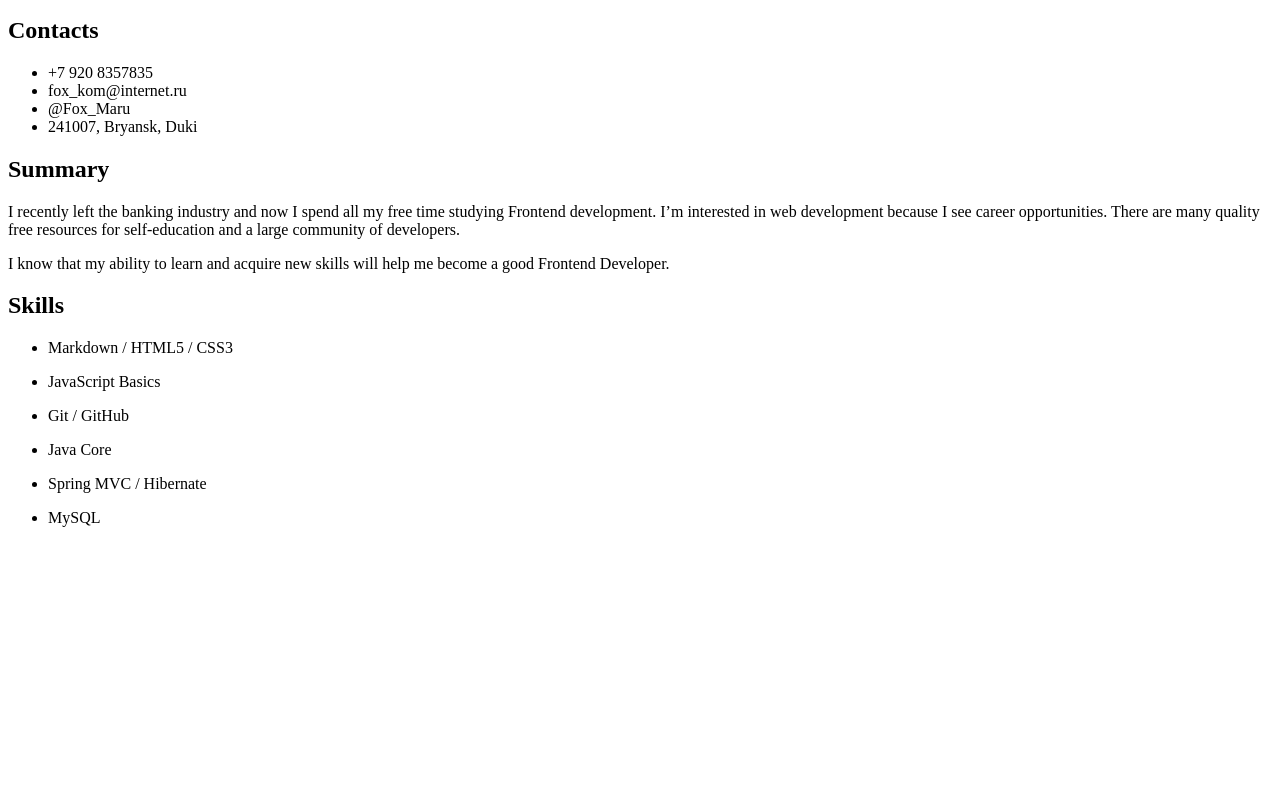
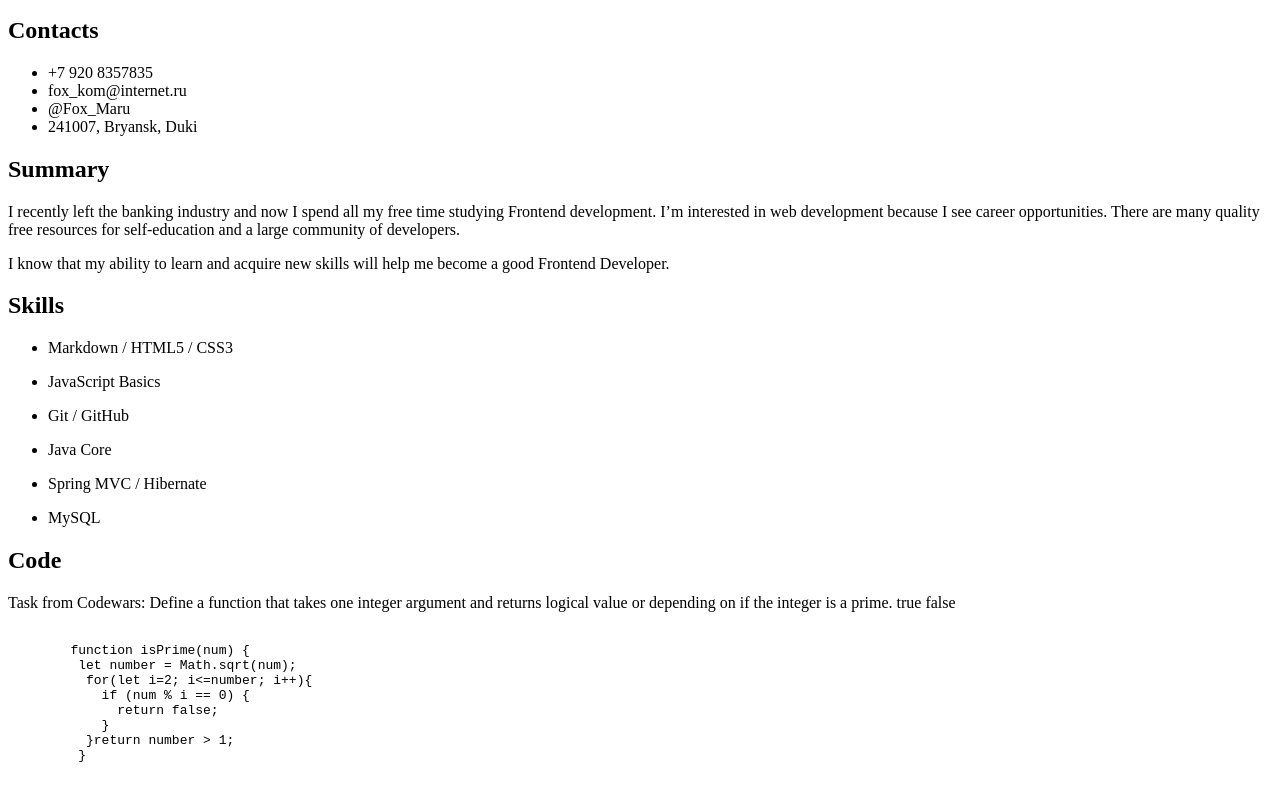
Before and after one commit to fox1206/rsschool-cv-archive, a plain HTML site: page index.html in a window 1280 px wide. Shown: the part 975-1775 px from the top of the page. Before the commit the page ends 1518 px from the top, so only its background shows below. Drawn offline with Linux system fonts and the light colour scheme.

Commit message:
feat: add code

```diff
--- a/index.html
+++ b/index.html
@@ -106,6 +106,24 @@
             </ul>
           </section>
 
+          <section class="code section">
+            <h2 id="code" class="title_two">Code</h2>
+            <p class="inform"><span class="task">Task from Codewars:</span> Define a function that takes one integer argument and returns logical value or depending on if the integer is a prime. true false</p>
+            <pre>
+              <code>
+        function isPrime(num) {
+         let number = Math.sqrt(num);
+          for(let i=2; i&lt;=number; i++){
+            if (num % i == 0) {
+              return false;
+            }
+          }return number > 1;
+         }
+            </code>
+            </pre>
+
+          </section>
+
         </div>
       </div>
     </main>
```
